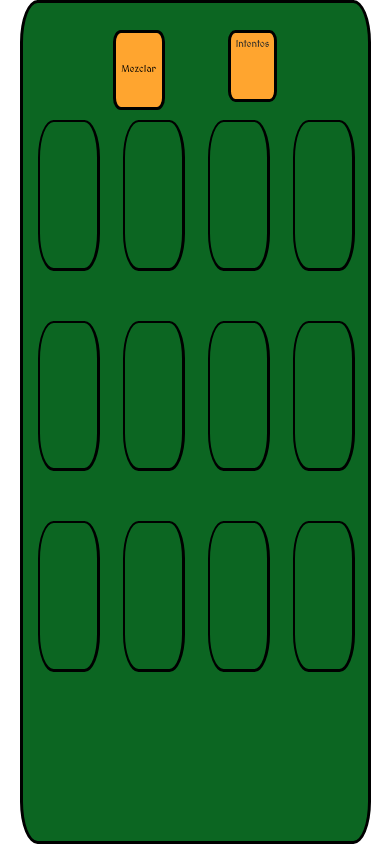
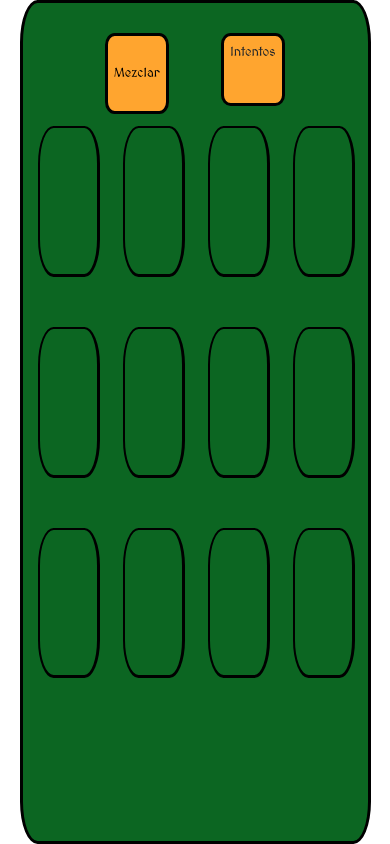
Before and after one commit to JulianLago/memotest, a website: page index.html in a window 390 px wide. Drawn offline with nearby package versions, Linux system fonts and the light colour scheme.

Commit message:
update.css

```diff
--- a/main.css
+++ b/main.css
@@ -127,7 +127,7 @@ html,body{
         width: 90%;
     }
     #hud{
-        font-size: .6em;
+        font-size: .8em;
         text-align: center;
     }
     .tablero-col{
```
